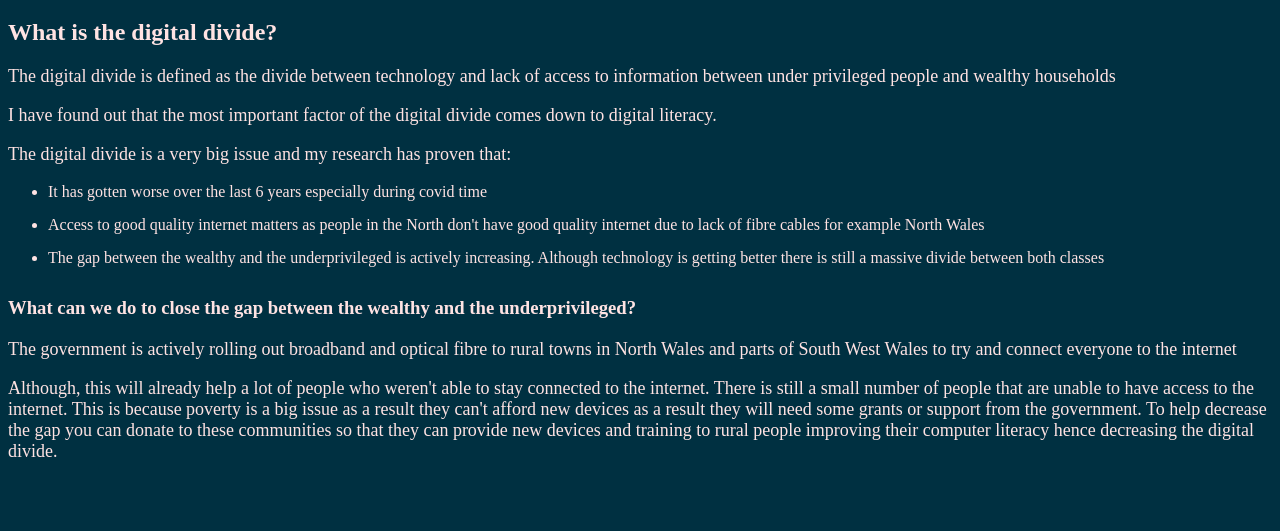
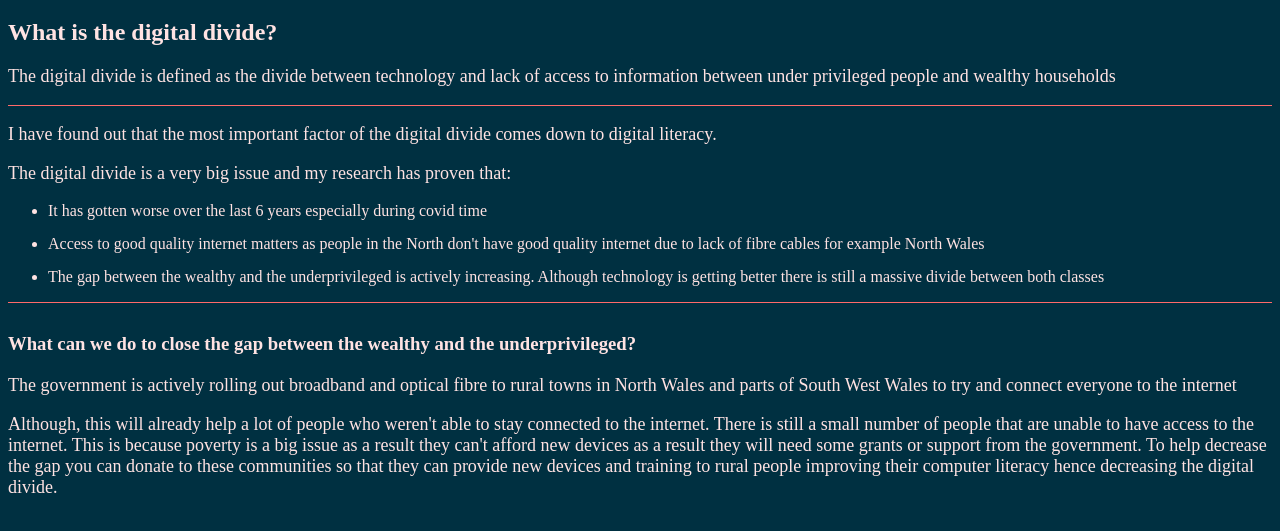
Before and after one commit to vishywashy/DigitalDivideWebsite, a plain HTML site: page index.html in a window 1280 px wide. Shown: the part 61-592 px from the top of the page. Drawn offline with Linux system fonts and the light colour scheme.

Commit message:
Finally added the borders

```diff
--- a/index.html
+++ b/index.html
@@ -11,8 +11,9 @@
     <h2>What is the digital divide?</h2>
     <p>The digital divide is defined as the divide between technology and lack of access to information
     between under privileged people and wealthy households</p>
-    <p>
-    I have found out that the most important factor of the digital divide comes down to digital literacy.</p>
+
+    <hr>
+    <p>I have found out that the most important factor of the digital divide comes down to digital literacy.</p>
     <p>The digital divide is a very big issue and my research has proven that:</p>
 
     <ul>
@@ -21,6 +22,7 @@
         <li>The gap between the wealthy and the underprivileged is actively increasing. Although technology is getting better there is still a massive divide between both classes</li>
 
     </ul>
+    <hr>
     <h3>What can we do to close the gap between the wealthy and the underprivileged?</h3>
     <p>The government is actively rolling out broadband and optical fibre to rural towns in North Wales and parts of South West Wales to try and connect everyone to the internet</p>
     <p>Although, this will already help a lot of people who weren't able to stay connected to the internet. There is still a small number of people that are unable to have access to the internet.
--- a/style.css
+++ b/style.css
@@ -15,3 +15,10 @@ h3{
 p{
   font-size: 18px;
 }
+
+hr{
+  border: none;
+  border-top: 1px;
+  border-top-style: solid;
+  border-top-color: rgb(255, 105, 105);
+}
```
